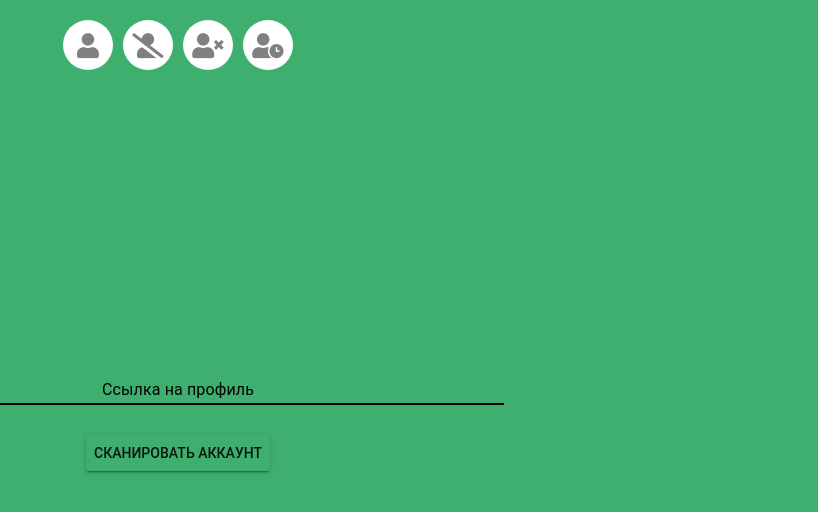
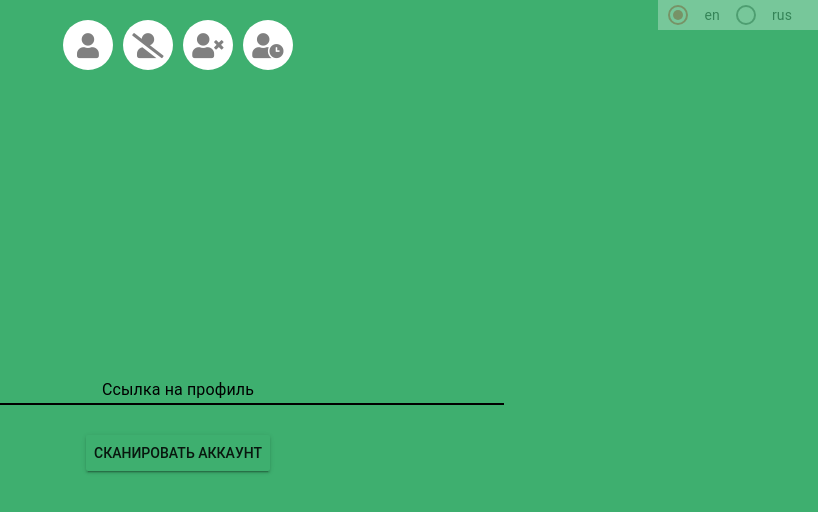
Before and after one commit to shzfrnia/Vk_script_front, a Vue app: page / in a window 1280 px wide. Shown: the top 512 px of the page, without its empty margins (462-1280 px from the left). Built offline with nearby package versions, Linux system fonts and the light colour scheme.

Commit message:
Init localization with widget.

```diff
--- /dev/null
+++ b/src/components/NavBar/Localization.vue
@@ -0,0 +1,23 @@
+<template>
+  <div>
+    <md-radio :key="l" v-for="l in langs" v-model="currentLang" :value="l">{{l}}</md-radio>
+  </div>
+</template>
+
+<script>
+export default {
+  name: "Localization",
+  data: () => ({
+    langs: ["en", "rus"],
+    currentLang: "en"
+  }),
+  watch: {
+    currentLang(value) {
+      this.$i18n.locale = value
+    }
+  }
+};
+</script>
+
+<style>
+</style>
--- a/src/components/NavBar/NavBar.vue
+++ b/src/components/NavBar/NavBar.vue
@@ -19,7 +19,7 @@
           :days-offline="daysOffline"
           :to="'banned'"
           :account-ava-link="session.avatar"
-          :label="'Забаненные'"
+          :label="$t('navBar.banned')"
           :icon="'fas fa-user-slash'"
           :icon-color="'#8E00AC'"/>
       <nav-bar-item
@@ -29,7 +29,7 @@
           :days-offline="daysOffline"
           :to="'deleted'"
           :account-ava-link="session.avatar"
-          :label="'Удаленные'"
+          :label="$t('navBar.deleted')"
           :icon="'fas fa-user-times'"
           :icon-color="'#BE0031'"/>
       <nav-bar-item
@@ -39,21 +39,35 @@
           :days-offline="daysOffline"
           :to="'abandoned'"
           :account-ava-link="session.avatar"
-          :label="'Потерялись'"
+          :label="$t('navBar.abandoned')"
           :icon="'fas fa-user-clock'"
           :icon-color="'#DE9B00'"/>
+        <localization style="
+    background: white;
+    right: 0;
+    justify-content: center;
+    display: flex;
+    height: 30px;
+    opacity: .3;
+    top: 0;
+    padding: 10px;
+    position: absolute;
+    align-items: center;
+" />
     </div>
   </div>
 </template>
 
 <script>
   import NavBarItem from "./NavBarItem";
+  import Localization from "./Localization"
   import {mapGetters, mapState} from 'vuex';
 
   export default {
     name: "NavBar",
     components: {
-      NavBarItem
+      NavBarItem,
+      Localization
     },
     computed: {
       ...mapGetters('friends', [
--- /dev/null
+++ b/src/localizations/en.js
@@ -0,0 +1,7 @@
+export default {
+    navBar: {
+        banned: "Banned",
+        deleted: "Deleted",
+        abandoned: "Abandoned"
+    }
+}
--- /dev/null
+++ b/src/localizations/rus.js
@@ -0,0 +1,7 @@
+export default {
+    navBar: {
+        banned: "Забанненые",
+        deleted: "Удалившиеся",
+        abandoned: "Забросившие"
+    }
+}
--- a/src/main.js
+++ b/src/main.js
@@ -4,13 +4,22 @@ import router from './router'
 import store from './store/index'
 import VueMaterial from 'vue-material'
 import 'vue-material/dist/vue-material.min.css'
+import VueI18n from 'vue-i18n'
+import messages from './localizations/index'
 
 Vue.use(VueMaterial)
 Vue.config.productionTip = false
 
+Vue.use(VueI18n)
+var i18n = new VueI18n({
+  locale: 'en',
+  fallbackLocale: 'en',
+  messages
+})
 
 new Vue({
   router,
   store,
+  i18n,
   render: h => h(App)
 }).$mount('#app')
```
Also changed, not shown: package.json (+5 -3 lines), src/localizations/index.js (added, +7 -0 lines), 1 other file (tests, documents, lock files or other folders).
